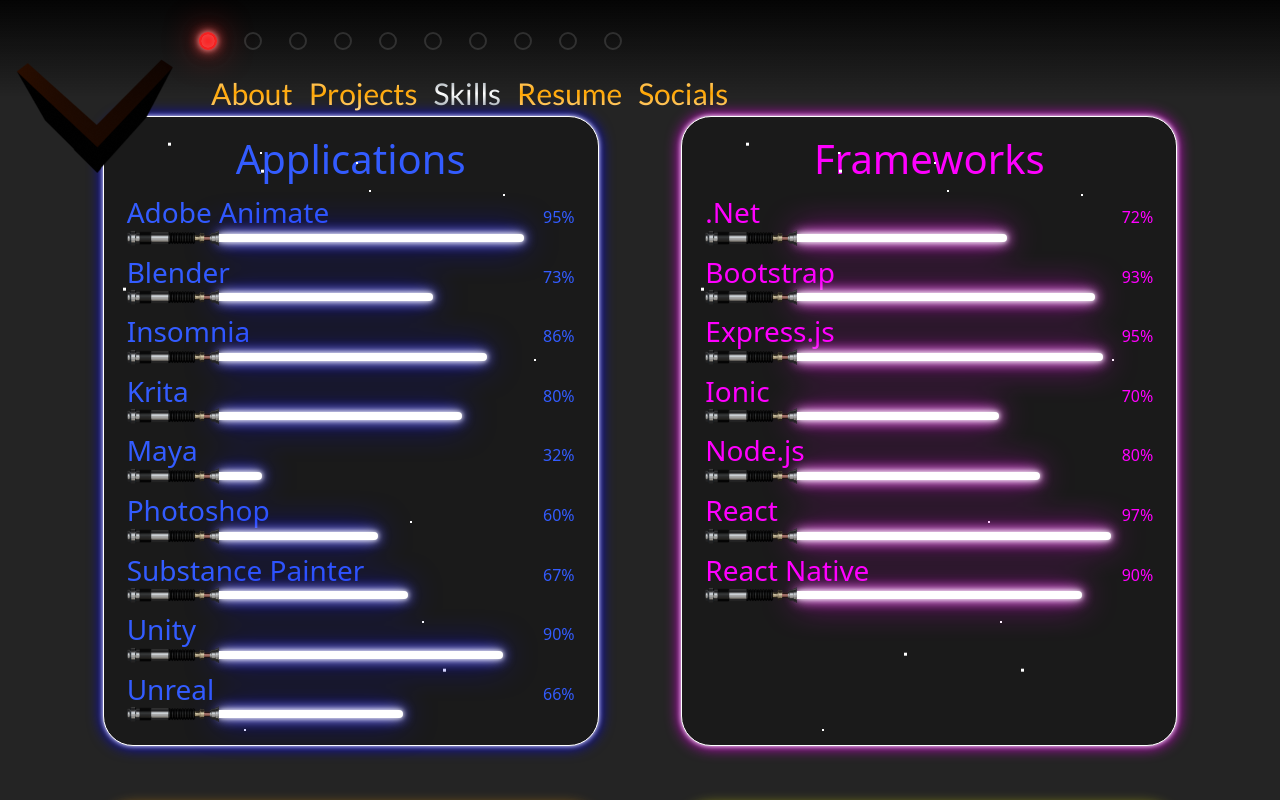
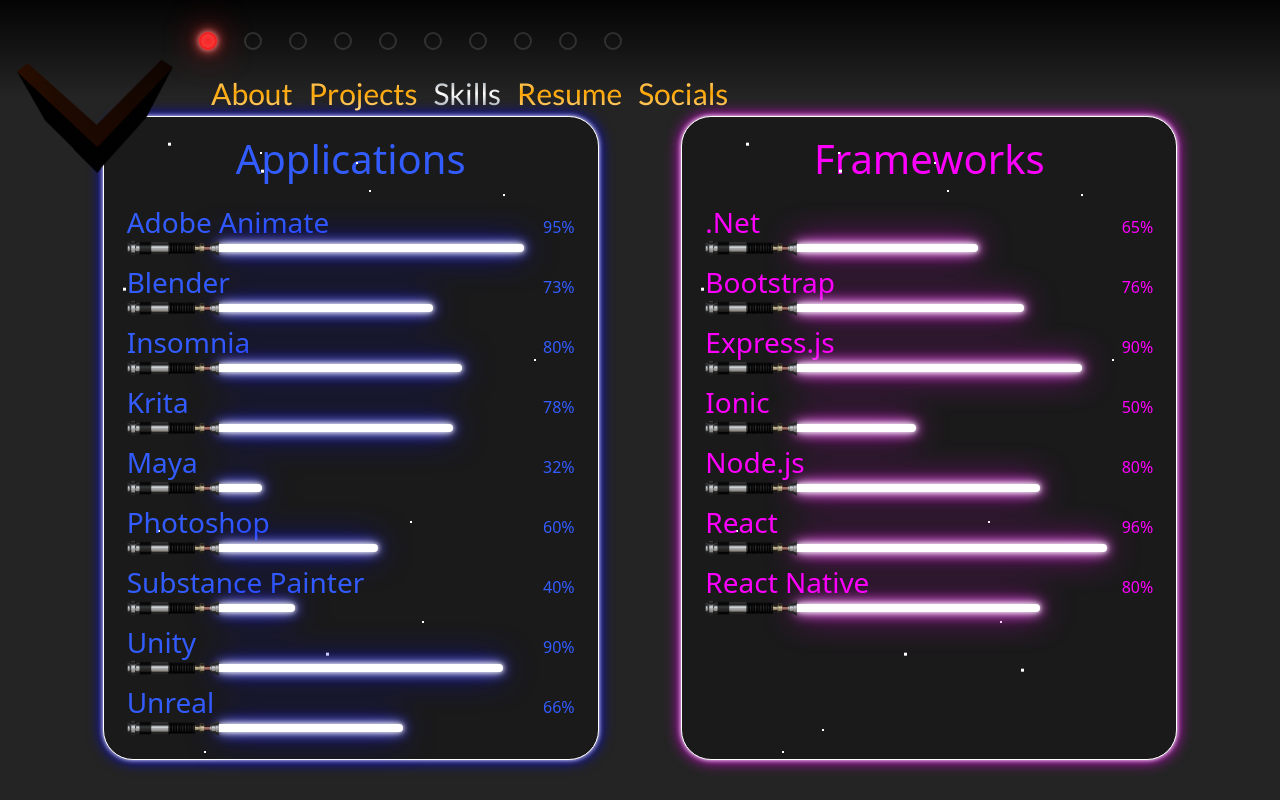
Before and after one commit to VFoS-dev/portfolio-website, a React (Create React App) app: page / in a window 1280 px wide. Both pictures are taken after a click on the button "Skills". Built offline with nearby package versions, Linux system fonts and the light colour scheme.

Commit message:
skill sorting on hover

```diff
--- a/src/css/skills.css
+++ b/src/css/skills.css
@@ -2,7 +2,15 @@
     background-color: rgb(36, 36, 36);
 }
 
+.flex-catagory:hover .segment {
+    top: var(--sorted-height);
+}
+
 .skills .segment {
+    transition: top 0.5s ease-in-out;
+    top: var(--base-height);
+    position: absolute;
+    width: 100%;
     color: #0077ff;
     padding: 5px;
 }
--- a/src/pages/Skills.js
+++ b/src/pages/Skills.js
@@ -38,21 +38,26 @@ class Skills extends React.Component {
 
     mapSkills(title, entries, refIndex, color, textColor = null) {
         const { onScreen } = this.state;
+        const sorted = JSON.parse(`{${JSON.parse(JSON.stringify(entries)).sort((a, b) => b.compentence - a.compentence).map((a, index) => `"${a.name}":${index}`).join(',')}}`)
         return <Fragment>
             <div style={{ width: "100%", height: "100%", overflow: 'hidden', position: "absolute", zIndex: 0, borderRadius: "30px", pointerEvents: 'none' }}>
                 <div id='stars' />
                 <div id='stars2' />
                 <div id='stars3' />
             </div>
+            <center>
+                <h1 style={{
+                    paddingTop: '18px', ...(color || textColor ? { color: textColor || color } : {})
+                }}>{title}</h1>
+            </center>
             <div style={{
                 zIndex: 2,
-                padding: '18px'
+                margin: '18px',
+                height: `calc(60px * ${entries.length})`,
+                position: 'relative'
             }}>
-                <center>
-                    <h1 style={color || textColor ? { color: textColor || color } : {}}>{title}</h1>
-                </center>
-                {entries.map(n => (
-                    <div key={n.name} className='segment'>
+                {entries.map((n, index) => (
+                    <div key={n.name} className='segment' style={{ '--base-height': `${60 * index}px`, '--sorted-height': `${60 * sorted[n.name]}px` }}>
                         <h3 className='title' style={color || textColor ? { color: textColor || color } : {}}>{n.name}</h3>
                         <h6 className='percent' style={color || textColor ? { color: textColor || color } : {}}>{n.compentence}%</h6>
                         <div className="progress" style={{ backgroundColor: "none" }} >
@@ -67,7 +72,7 @@ class Skills extends React.Component {
                         </div>
                     </div>))}
             </div>
-        </Fragment>
+        </Fragment >
     }
 
     render() {
@@ -81,49 +86,49 @@ class Skills extends React.Component {
                     {this.mapSkills("Applications", [
                         { name: 'Adobe Animate', compentence: 95 },
                         { name: 'Blender', compentence: 73 },
-                        { name: 'Insomnia', compentence: 86 },
-                        { name: 'Krita', compentence: 80 },
+                        { name: 'Insomnia', compentence: 80 },
+                        { name: 'Krita', compentence: 78 },
                         { name: 'Maya', compentence: 32 },
                         { name: 'Photoshop', compentence: 60 },
-                        { name: 'Substance Painter', compentence: 67 },
+                        { name: 'Substance Painter', compentence: 40 },
                         { name: 'Unity', compentence: 90 },
                         { name: 'Unreal', compentence: 66 },
                     ], 0, "blue", '#335cff')}
                 </div>
                 <div className='flex-catagory' ref={this.frameRef} style={{ boxShadow: "0 0 5px #fff, 0 0 15px magenta", position: "relative" }}>
                     {this.mapSkills("Frameworks", [
-                        { name: '.Net', compentence: 72 },
-                        { name: 'Bootstrap', compentence: 93 },
-                        { name: 'Express.js', compentence: 95 },
-                        { name: 'Ionic', compentence: 70 },
+                        { name: '.Net', compentence: 65 },
+                        { name: 'Bootstrap', compentence: 76 },
+                        { name: 'Express.js', compentence: 90 },
+                        { name: 'Ionic', compentence: 50 },
                         { name: 'Node.js', compentence: 80 },
-                        { name: 'React', compentence: 97 },
-                        { name: 'React Native', compentence: 90 },
+                        { name: 'React', compentence: 96 },
+                        { name: 'React Native', compentence: 80 },
                     ], 1, "magenta")}
                 </div>
                 <div className='flex-catagory' ref={this.codRef} style={{ boxShadow: "0 0 5px #fff, 0 0 15px orange", position: "relative" }}>
                     {this.mapSkills("Coding Languages", [
-                        { name: 'ActionScript 3 (AS3)', compentence: 98 },
-                        { name: 'AutoHotKey (AHK)', compentence: 75 },
+                        { name: 'ActionScript 3 (AS3)', compentence: 93 },
+                        { name: 'AutoHotKey (AHK)', compentence: 60 },
                         { name: 'C++', compentence: 65 },
-                        { name: 'C#', compentence: 95 },
+                        { name: 'C#', compentence: 82 },
                         { name: 'Javascript', compentence: 100 },
-                        { name: 'Python', compentence: 75 },
-                        { name: 'Swift', compentence: 30 },
+                        { name: 'Python', compentence: 70 },
+                        { name: 'Swift', compentence: 20 },
                     ], 2, "orange")}
                 </div>
                 <div className='flex-catagory' ref={this.derRef} style={{ boxShadow: "0 0 5px #fff, 0 0 15px yellow", position: "relative" }}>
                     {this.mapSkills("Language Derivatives", [
-                        { name: 'CSS', compentence: 95 },
-                        { name: 'HTML', compentence: 98 },
+                        { name: 'CSS', compentence: 80 },
+                        { name: 'HTML', compentence: 90 },
                         { name: 'JSON', compentence: 100 },
-                        { name: 'MarkDown', compentence: 86 },
+                        { name: 'MarkDown', compentence: 75 },
                     ], 3, "yellow")}
                 </div>
                 <div className='flex-catagory' ref={this.dataRef} style={{ boxShadow: "0 0 5px #fff, 0 0 15px purple", position: "relative" }}>
                     {this.mapSkills("Databases", [
                         { name: 'MongoDB', compentence: 90 },
-                        { name: 'SQLite', compentence: 87 },
+                        { name: 'SQLite', compentence: 83 },
                     ], 4, "#a733ff")}
                 </div>
                 <div className='flex-catagory' ref={this.versRef} style={{ boxShadow: "0 0 5px #fff, 0 0 15px green", position: "relative" }}>
@@ -134,12 +139,12 @@ class Skills extends React.Component {
                 </div>
                 <div className='flex-catagory' ref={this.cloudRef} style={{ boxShadow: "0 0 5px #fff, 0 0 15px white", position: "relative" }}>
                     {this.mapSkills("Cloud Services", [
-                        { name: 'AWS', compentence: 90 },
+                        { name: 'AWS', compentence: 93 },
                         { name: 'Azure', compentence: 50 },
-                        { name: 'Firebase', compentence: 70 },
-                        { name: 'Google APIs', compentence: 93 },
+                        { name: 'Firebase', compentence: 63 },
+                        { name: 'Google APIs', compentence: 83 },
                         { name: 'MongoDB Atlas', compentence: 87 },
-                        { name: 'NGINX', compentence: 83 },
+                        { name: 'NGINX', compentence: 90 },
                     ], 6, "white")}
                 </div>
                 <div className='flex-catagory' ref={this.miscRef} style={{ boxShadow: "0 0 5px #fff, 0 0 15px red", position: "relative" }}>
```
Also changed, not shown: 10 other files (tests, documents, lock files or other folders).
